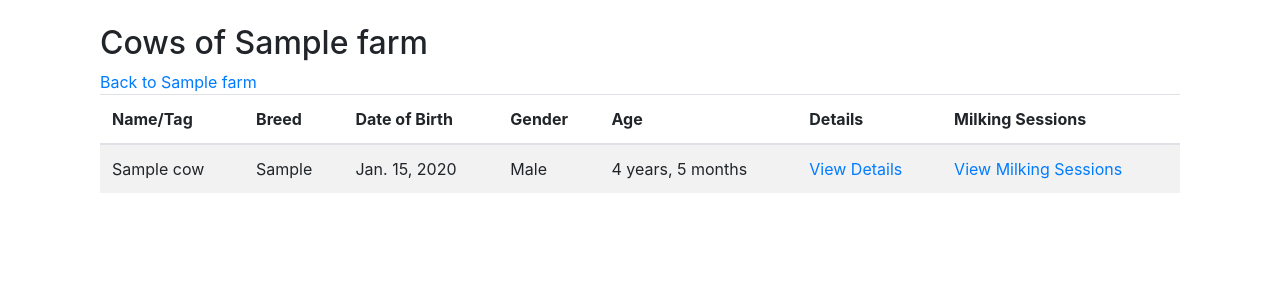
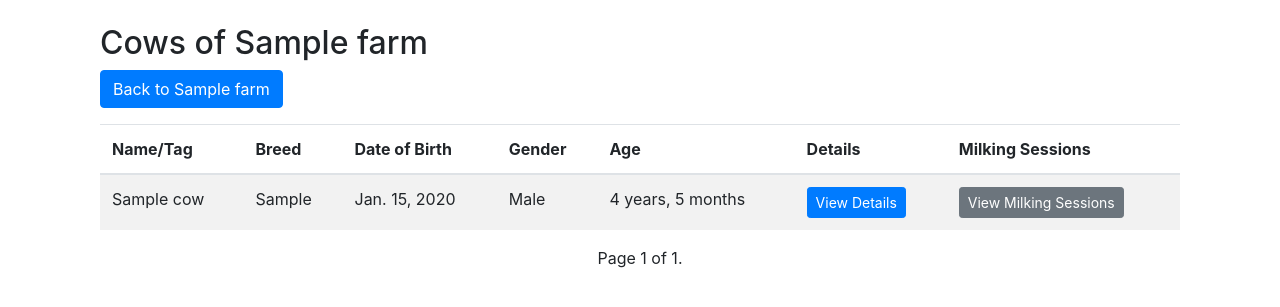
Before and after one commit to AlvinOt/dairy-django, a Django app: a page that uses mashamba/templates/mashamba/dairyfarm/cow_list.html in a window 1280 px wide. Shown: the part 56-363 px from the top of the page. Run offline with Django 4.2, Linux system fonts and the light colour scheme; a user stored in the database is signed in; tables that the repository leaves empty hold one stand-in row (values such as "Sample post"); some libraries are stand-ins or nearby versions.

Commit message:
paginate cow list view

```diff
--- a/mashamba/templates/mashamba/dairyfarm/all_cows_milk.html
+++ b/mashamba/templates/mashamba/dairyfarm/all_cows_milk.html
@@ -24,6 +24,7 @@
             {% endfor %}
           </tr>
         {% endfor %}
+	{% include "pagination.html" with page=date_data.cows %}
       {% endfor %}
     </tbody>
   </table>
--- a/mashamba/templates/mashamba/dairyfarm/cow_list.html
+++ b/mashamba/templates/mashamba/dairyfarm/cow_list.html
@@ -1,9 +1,12 @@
+<!-- mashamba/templates/mashamba/dairyfarm/cow_list.html -->
 {% extends 'mashamba/base.html' %}
 
+{% block title %}Cows of {{ farm.name }} - Dairy Farm Bora{% endblock %}
+
 {% block content %}
-<div class="container">
+<div class="container mt-4">
     <h2>Cows of {{ farm.name }}</h2>
-    <a href="{% url 'mashamba:farm_detail' slug=farm.slug %}">Back to {{ farm.name }}</a>
+    <a href="{% url 'mashamba:farm_detail' slug=farm.slug %}" class="btn btn-primary mb-3">Back to {{ farm.name }}</a>
 
     {% if cows %}
         <table class="table table-striped">
@@ -27,15 +30,19 @@
                         <td>{{ cow.get_gender_display }}</td>
                         <td>{{ cow.age }}</td>
                         <td>
-                            <a href="{% url 'mashamba:cow_detail' slug=farm.slug cow_id=cow.id %}">View Details</a>
+                            <a href="{% url 'mashamba:cow_detail' slug=farm.slug cow_id=cow.id %}" class="btn btn-sm btn-primary">View Details</a>
                         </td>
                         <td>
-                            <a href="{% url 'mashamba:milking_sessions' slug=farm.slug cow_id=cow.id %}">View Milking Sessions</a>
+                            <a href="{% url 'mashamba:milking_sessions' slug=farm.slug cow_id=cow.id %}" class="btn btn-sm btn-secondary">View Milking Sessions</a>
                         </td>
                     </tr>
                 {% endfor %}
             </tbody>
         </table>
+
+        <!-- Include pagination template -->
+        {% include 'pagination.html' with page=cows %}
+
     {% else %}
         <p>No cows found for this farm.</p>
     {% endif %}
--- /dev/null
+++ b/mashamba/templates/pagination.html
@@ -0,0 +1,16 @@
+<!-- mashamba/templates/pagination.html -->
+<div class="pagination justify-content-center">
+    <span class="step-links">
+        {% if page.has_previous %}
+            <a class="page-link" href="?page={{ page.previous_page_number }}">Previous</a>
+        {% endif %}
+
+        <span class="current">
+            Page {{ page.number }} of {{ page.paginator.num_pages }}.
+        </span>
+
+        {% if page.has_next %}
+            <a class="page-link" href="?page={{ page.next_page_number }}">Next</a>
+        {% endif %}
+    </span>
+</div>
--- a/mashamba/views.py
+++ b/mashamba/views.py
@@ -7,7 +7,7 @@ from django.contrib.auth.decorators import login_required
 from collections import defaultdict
 from django.db.models import Prefetch
 from django.http import HttpResponseForbidden
-
+from django.core.paginator import Paginator, EmptyPage, PageNotAnInteger
 
 def custom_404(request, exception):
     return render(request, '404.html', status=404)
@@ -92,15 +92,25 @@ def farm_detail_view(request, slug):
 @login_required
 def cow_list_view(request, slug):
     user = request.user
-    farm = get_object_or_404(Farm, slug=slug, manager=user)  # Ensure user owns the farm
+    farm = get_object_or_404(Farm, slug=slug, manager=user)
     cows = Cow.objects.filter(farm=farm)
+
+    # Pagination
+    paginator = Paginator(cows, 7)  # Show 10 cows per page
+    page = request.GET.get('page')
+
+    try:
+        cows_paginated = paginator.page(page)
+    except PageNotAnInteger:
+        cows_paginated = paginator.page(1)
+    except EmptyPage:
+        cows_paginated = paginator.page(paginator.num_pages)
 
     context = {
         'farm': farm,
-        'cows': cows,
+        'cows': cows_paginated,  # Pass paginated cows to the template
     }
     return render(request, 'mashamba/dairyfarm/cow_list.html', context)
-
 
 @login_required
 def cow_detail_view(request, slug, cow_id):
@@ -138,6 +148,8 @@ def milking_sessions_view(request, slug, cow_id):
         'cow': cow,
         'sorted_grouped_milk_yield': sorted_grouped_milk_yield,
         }
+    paginator = Paginator(all_cows_milk_view, 3)
+    page_number = request.GET.get('page', 1)
     return render(request, 'mashamba/dairyfarm/milking_sessions.html', context)
 
 
```
